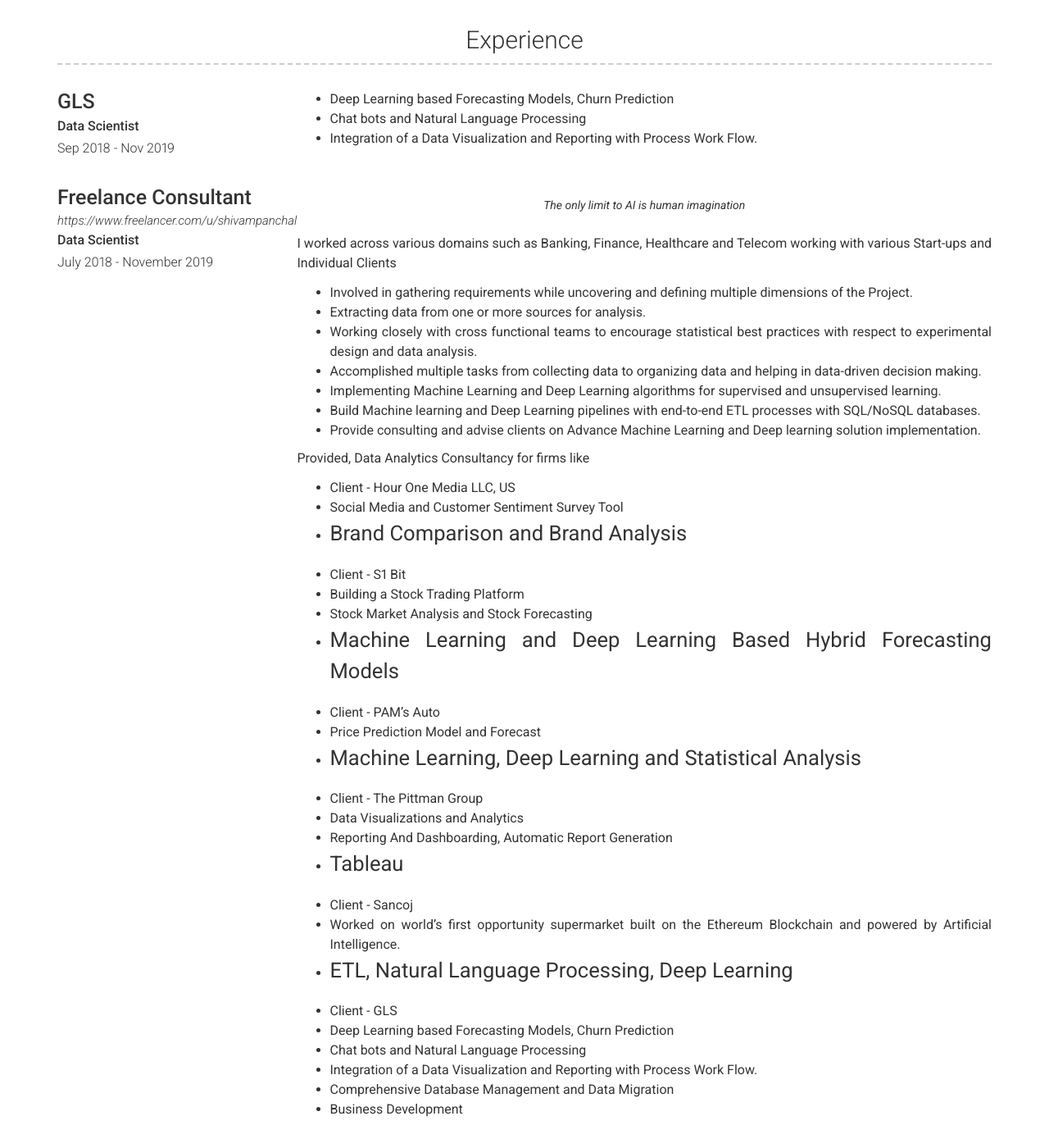
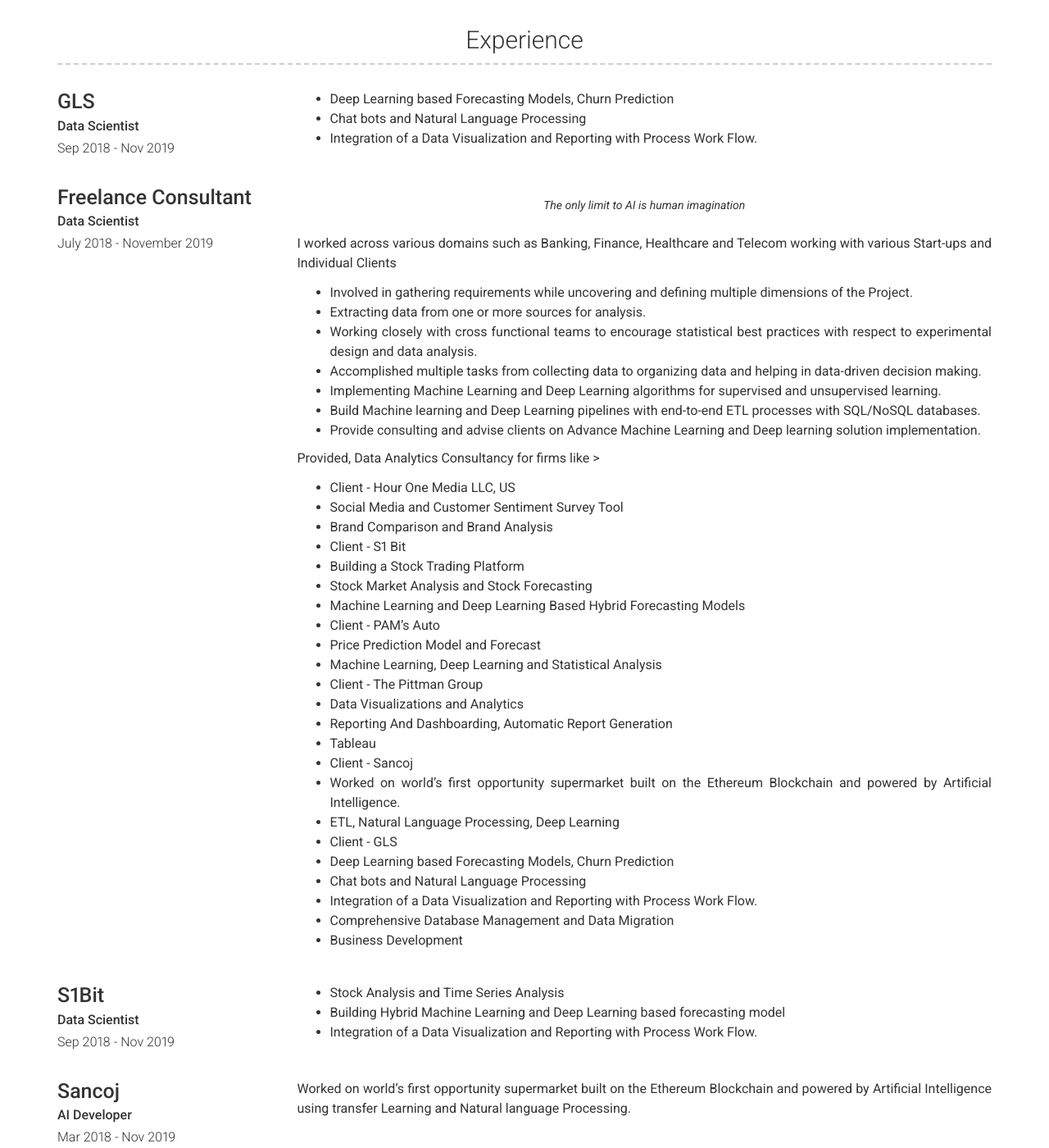
Before and after one commit to ShivamPanchal/shivam.github.io, a Jekyll site: the page built from index.md, in a window 1280 px wide and 1400 px high, scrolled down 521 px. Shown: the whole window at 82% size. Built offline with Jekyll 4.4.1, drawn with Linux system fonts in a browser that asks for light colours.

Commit message:
Update experience.yml

```diff
--- a/_data/experience.yml
+++ b/_data/experience.yml
@@ -10,7 +10,7 @@
 - layout: left
   company: Freelance Consultant
   job_title: Data Scientist
-  link: https://www.freelancer.com/u/shivampanchal
+  #link: https://www.freelancer.com/u/shivampanchal
   dates: July 2018 - November 2019
   quote: >
    The only limit to AI is human imagination
@@ -26,30 +26,25 @@
      - Provide consulting and advise clients on Advance Machine Learning and Deep learning solution implementation.
 
 
-     Provided, Data Analytics Consultancy for firms like
+     Provided, Data Analytics Consultancy for firms like >
 
      - Client - Hour One Media LLC, US
      - Social Media and Customer Sentiment Survey Tool
      - Brand Comparison and Brand Analysis
-
      - Client - S1 Bit
      - Building a Stock Trading Platform
      - Stock Market Analysis and Stock Forecasting
      - Machine Learning and Deep Learning Based Hybrid Forecasting Models
-
      - Client - PAM's Auto
      - Price Prediction Model and Forecast
      - Machine Learning, Deep Learning and Statistical Analysis
-
      - Client - The Pittman Group
      - Data Visualizations and Analytics
      - Reporting And Dashboarding, Automatic Report Generation
      - Tableau
-
      - Client - Sancoj
      - Worked on world's first opportunity supermarket built on the Ethereum Blockchain and powered by Artificial Intelligence.
      - ETL, Natural Language Processing, Deep Learning
-
      - Client - GLS
      - Deep Learning based Forecasting Models, Churn Prediction
      - Chat bots and Natural Language Processing
@@ -57,7 +52,7 @@
      - Comprehensive Database Management and Data Migration
      - Business Development
 - layout: left
-  company: SBit
+  company: S1Bit
   jobs:
     - title: Data Scientist
       dates: Sep 2018 - Nov 2019
```
